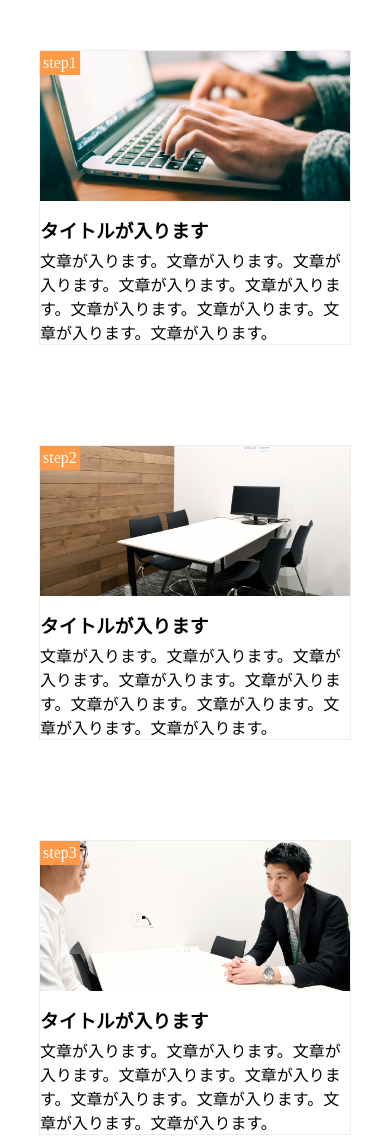
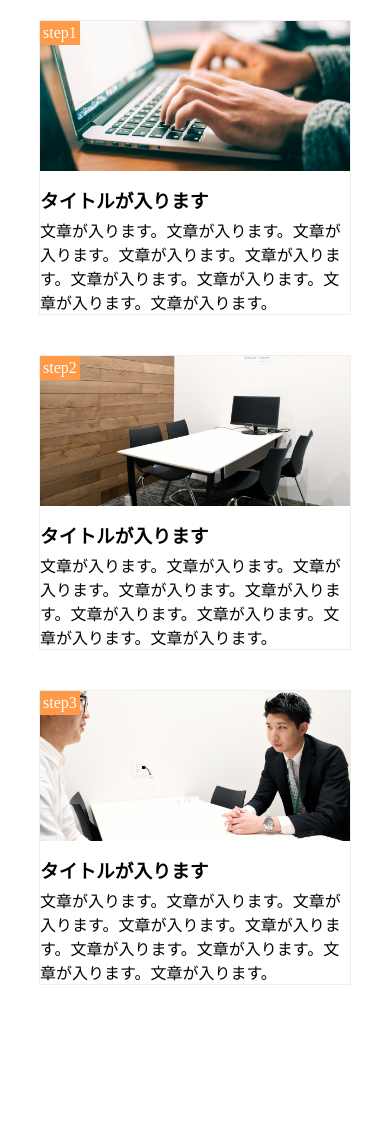
Before and after one commit to bunashimeji1007/git-practice, a plain HTML site: page index.html in a window 390 px wide. After the commit the page ends 1005 px from the top, so only its background shows below. Drawn offline with Linux system fonts and the light colour scheme.

Commit message:
initial commit message

```diff
--- a/style.css
+++ b/style.css
@@ -69,7 +69,7 @@ main{
   .step-box {
   	width: 80%;
   	padding: 0;
-  	margin: 50px 10%;
+  	margin: 20px 10%;
   }
 
 }
```
